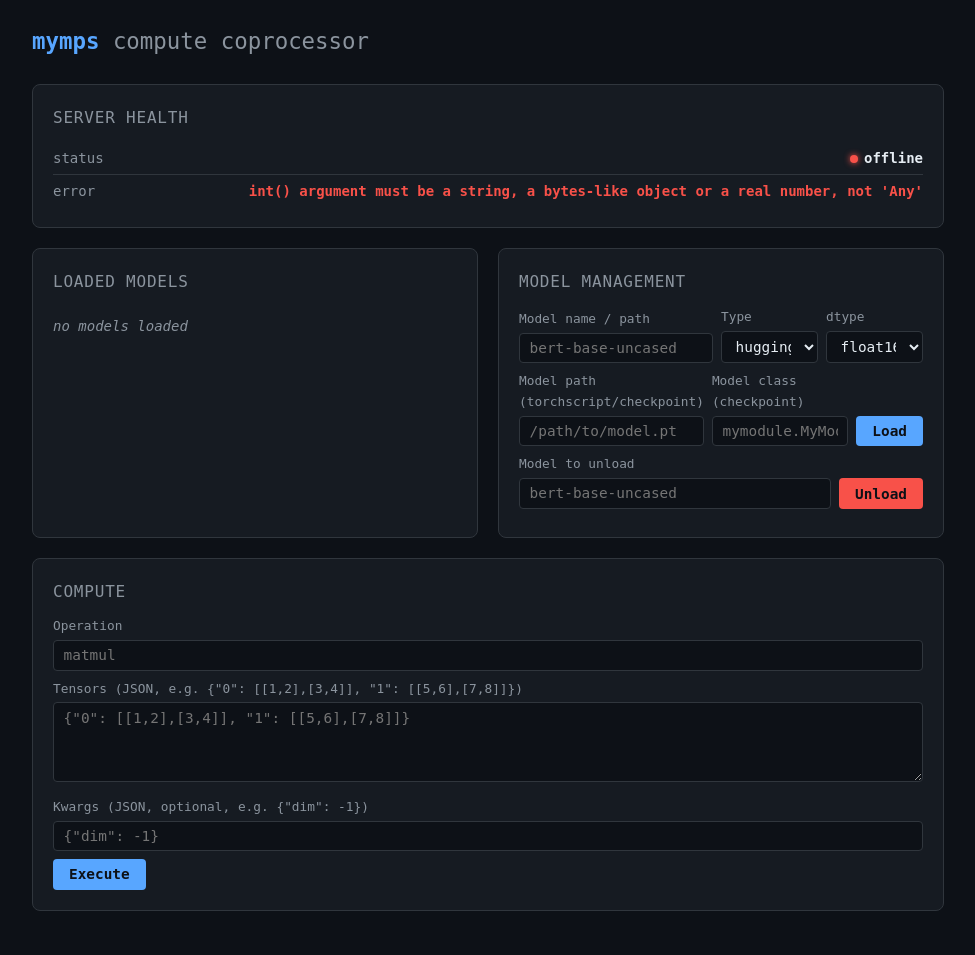
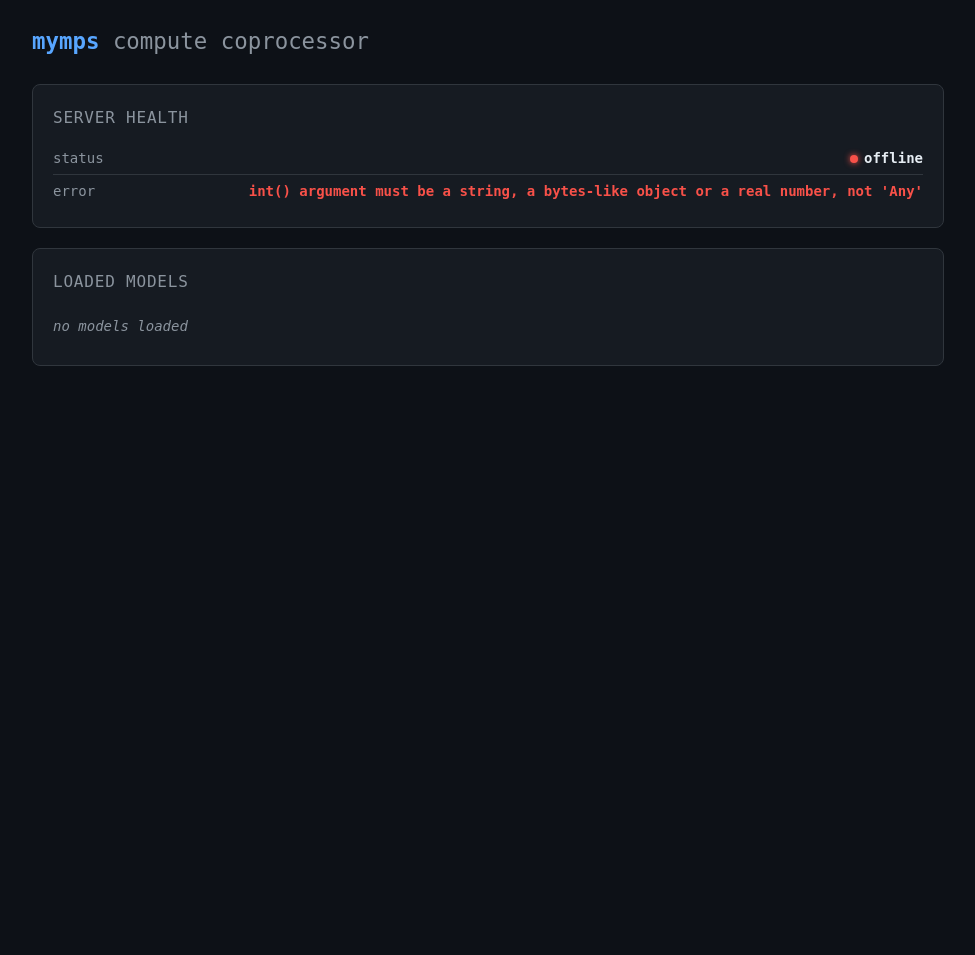
Before and after one commit to edoardoted99/mymps, a Flask app: page / in a window 1280 px wide. Shown: the whole page, without its empty margins (152-1127 px from the left). After the commit the page ends 366 px from the top, so only its background shows below. Run offline with Flask 3, Linux system fonts and the light colour scheme.

Commit message:
Simplify dashboard to status-only monitoring
Remove Model Management and Compute sections, keep only
Server Health and Loaded Models as read-only auto-refresh panels.

Co-Authored-By: Claude Opus 4.6 <noreply@anthropic.com>

```diff
--- a/src/mymps/dashboard/app.py
+++ b/src/mymps/dashboard/app.py
@@ -2,12 +2,10 @@
 
 from __future__ import annotations
 
-import json
 import os
 from pathlib import Path
 
-import numpy as np
-from flask import Flask, render_template, request
+from flask import Flask, render_template
 
 from mymps.client.client import MympsClient
 from mymps.protocol import DEFAULT_HOST, DEFAULT_PORT
@@ -49,61 +47,4 @@ def create_app() -> Flask:
         except Exception:
             return render_template("_models.html", models=[])
 
-    # ── Actions ──────────────────────────────────────────────────────
-
-    @app.post("/actions/load")
-    def action_load():
-        name = request.form.get("name", "").strip()
-        model_type = request.form.get("model_type", "huggingface").strip()
-        dtype = request.form.get("dtype", "float16").strip()
-        model_path = request.form.get("model_path", "").strip() or None
-        model_class = request.form.get("model_class", "").strip() or None
-        if not name:
-            return "<p class='err'>Model name required</p>", 400
-        try:
-            with _client() as c:
-                result = c.load_model(
-                    name,
-                    model_type=model_type,
-                    dtype=dtype,
-                    model_path=model_path,
-                    model_class=model_class,
-                )
-            return f"<p class='ok'>Loaded <b>{result['name']}</b> on {result['device']}</p>"
-        except Exception as exc:
-            return f"<p class='err'>{exc}</p>", 500
-
-    @app.post("/actions/unload")
-    def action_unload():
-        name = request.form.get("name", "").strip()
-        if not name:
-            return "<p class='err'>Model name required</p>", 400
-        try:
-            with _client() as c:
-                c.unload_model(name)
-            return f"<p class='ok'>Unloaded <b>{name}</b></p>"
-        except Exception as exc:
-            return f"<p class='err'>{exc}</p>", 500
-
-    @app.post("/actions/exec")
-    def action_exec():
-        op = request.form.get("op", "").strip()
-        tensor_json = request.form.get("tensors", "").strip()
-        kwargs_json = request.form.get("kwargs", "").strip()
-        if not op:
-            return "<p class='err'>Operation name required</p>", 400
-        if not tensor_json:
-            return "<p class='err'>Tensor data required (JSON)</p>", 400
-        try:
-            raw_tensors = json.loads(tensor_json)
-            inputs = {k: np.array(v, dtype=np.float32) for k, v in raw_tensors.items()}
-            kwargs = json.loads(kwargs_json) if kwargs_json else {}
-            with _client() as c:
-                result = c.exec(op, inputs, **kwargs)
-            # Format result for display
-            formatted = {k: v.tolist() for k, v in result.items()}
-            return render_template("_exec_result.html", op=op, result=formatted)
-        except Exception as exc:
-            return f"<p class='err'>{exc}</p>", 500
-
     return app
--- a/src/mymps/dashboard/templates/_exec_result.html
+++ /dev/null
@@ -1,6 +0,0 @@
-<div style="margin-top: 0.75rem;">
-  <div class="stats">op: {{ op }}</div>
-  {% for key, val in result.items() %}
-  <div class="result-box"><b>{{ key }}</b>: {{ val }}</div>
-  {% endfor %}
-</div>
--- a/src/mymps/dashboard/templates/index.html
+++ b/src/mymps/dashboard/templates/index.html
@@ -19,9 +19,6 @@
   .card { background: var(--card); border: 1px solid var(--border); border-radius: 8px;
           padding: 1.25rem; margin-bottom: 1.25rem; }
 
-  .grid { display: grid; grid-template-columns: 1fr 1fr; gap: 1.25rem; }
-  @media (max-width: 640px) { .grid { grid-template-columns: 1fr; } }
-
   .kv { display: flex; justify-content: space-between; padding: 0.3rem 0;
         border-bottom: 1px solid var(--border); }
   .kv:last-child { border-bottom: none; }
@@ -39,37 +36,12 @@
   tr:last-child td { border-bottom: none; }
   .empty { color: var(--fg2); font-style: italic; padding: 0.5rem 0; }
 
-  input, select { background: var(--bg); color: var(--fg); border: 1px solid var(--border);
-         border-radius: 4px; padding: 0.4rem 0.6rem; font-family: inherit; font-size: 0.9rem; width: 100%; }
-  input:focus, select:focus { outline: none; border-color: var(--blue); }
-  textarea { background: var(--bg); color: var(--fg); border: 1px solid var(--border);
-             border-radius: 4px; padding: 0.4rem 0.6rem; font-family: inherit; font-size: 0.9rem;
-             width: 100%; resize: vertical; min-height: 80px; }
-
-  .row { display: flex; gap: 0.5rem; align-items: end; margin-bottom: 0.5rem; }
-  .row > * { flex: 1; }
-  label { display: block; color: var(--fg2); font-size: 0.8rem; margin-bottom: 0.2rem; }
-
-  button { background: var(--blue); color: var(--bg); border: none; border-radius: 4px;
-           padding: 0.45rem 1rem; font-family: inherit; font-size: 0.9rem; cursor: pointer;
-           font-weight: 600; white-space: nowrap; }
-  button:hover { opacity: 0.9; }
-  button.danger { background: var(--red); }
-
-  .ok { color: var(--green); }
   .err { color: var(--red); }
-  .warn { color: var(--yellow); }
-
-  .result-box { background: var(--bg); border: 1px solid var(--border); border-radius: 4px;
-                padding: 0.75rem; margin-top: 0.5rem; white-space: pre-wrap; word-break: break-word; }
-  .stats { color: var(--fg2); font-size: 0.85rem; margin-top: 0.4rem; }
 
   .htmx-indicator { display: none; }
   .htmx-request .htmx-indicator { display: inline; }
   .htmx-request.htmx-indicator { display: inline; }
   .spinner { color: var(--yellow); }
-
-  #feedback { min-height: 1.5rem; margin-top: 0.5rem; }
 </style>
 </head>
 <body>
@@ -89,8 +61,6 @@
   </div>
 </div>
 
-<div class="grid">
-
 <!-- ── Models ──────────────────────────────────────── -->
 <div class="card">
   <h2>Loaded Models
@@ -98,70 +68,11 @@
   </h2>
   <div id="models-panel"
        hx-get="/partials/models"
-         hx-trigger="load, every 5s, modelsChanged from:body"
+       hx-trigger="load, every 5s"
        hx-indicator="#models-spinner">
     <span class="fg2">loading...</span>
   </div>
 </div>
 
-  <!-- ── Load / Unload ──────────────────────────────── -->
-  <div class="card">
-    <h2>Model Management</h2>
-    <form hx-post="/actions/load" hx-target="#mgmt-feedback" hx-on::after-request="htmx.trigger(document.body, 'modelsChanged')">
-      <div class="row">
-        <div style="flex:2"><label>Model name / path</label>
-          <input name="name" placeholder="bert-base-uncased" required></div>
-        <div style="flex:1"><label>Type</label>
-          <select name="model_type">
-            <option value="huggingface">huggingface</option>
-            <option value="torchscript">torchscript</option>
-            <option value="checkpoint">checkpoint</option>
-          </select></div>
-        <div style="flex:1"><label>dtype</label>
-          <select name="dtype"><option>float16</option><option>float32</option><option>bfloat16</option></select></div>
-      </div>
-      <div class="row">
-        <div style="flex:2"><label>Model path (torchscript/checkpoint)</label>
-          <input name="model_path" placeholder="/path/to/model.pt"></div>
-        <div style="flex:2"><label>Model class (checkpoint)</label>
-          <input name="model_class" placeholder="mymodule.MyModel"></div>
-        <div style="flex:0"><button type="submit">Load</button></div>
-      </div>
-    </form>
-    <form hx-post="/actions/unload" hx-target="#mgmt-feedback" hx-on::after-request="htmx.trigger(document.body, 'modelsChanged')"
-          style="margin-top: 0.5rem;">
-      <div class="row">
-        <div style="flex:3"><label>Model to unload</label>
-          <input name="name" placeholder="bert-base-uncased" required></div>
-        <div style="flex:0"><button type="submit" class="danger">Unload</button></div>
-      </div>
-    </form>
-    <div id="mgmt-feedback"></div>
-  </div>
-
-</div>
-
-<!-- ── Compute ──────────────────────────────────────── -->
-<div class="card">
-  <h2>Compute</h2>
-  <form hx-post="/actions/exec" hx-target="#exec-result" hx-indicator="#exec-spinner">
-    <div class="row">
-      <div style="flex:2"><label>Operation</label>
-        <input name="op" placeholder="matmul" required></div>
-    </div>
-    <div style="margin-bottom: 0.5rem;">
-      <label>Tensors (JSON, e.g. {"0": [[1,2],[3,4]], "1": [[5,6],[7,8]]})</label>
-      <textarea name="tensors" placeholder='{"0": [[1,2],[3,4]], "1": [[5,6],[7,8]]}' required></textarea>
-    </div>
-    <div style="margin-bottom: 0.5rem;">
-      <label>Kwargs (JSON, optional, e.g. {"dim": -1})</label>
-      <input name="kwargs" placeholder='{"dim": -1}'>
-    </div>
-    <button type="submit">Execute</button>
-    <span class="spinner htmx-indicator" id="exec-spinner"> computing...</span>
-  </form>
-  <div id="exec-result"></div>
-</div>
-
 </body>
 </html>
```
Lines whose indentation alone changed are shown as unchanged.
